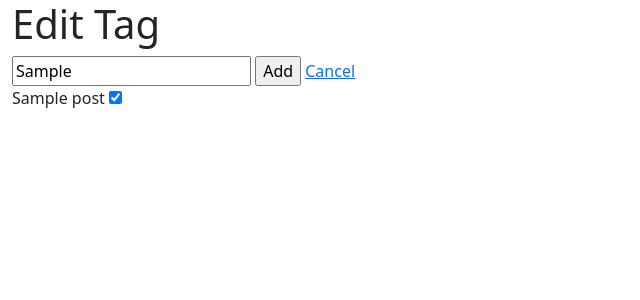
After one commit to SatoruSukehiro/FlaskBlogly, a Flask app: page /tags/1/edit in a window 1280 px wide. The commit adds this page. Shown: the top 300 px of the page, without its empty margins (0-640 px from the left). Run offline with Flask 2, Linux system fonts and the light colour scheme; tables that the repository leaves empty hold one stand-in row (values such as "Sample post").

Commit message:
updated section3

```diff
--- a/app.py
+++ b/app.py
@@ -1,7 +1,7 @@
 """Blogly application."""
 
 from flask import Flask,render_template,redirect,request
-from models import db, connect_db,User,Post
+from models import db, connect_db,User,Post,Tag,PostTag
 
 app = Flask(__name__)
 app.config['SQLALCHEMY_DATABASE_URI'] = 'postgresql:///blogly'
@@ -76,26 +76,36 @@ def deleteUser(user_id):
 
 @app.route('/users/<int:user_id>/post/new',methods=["GET"])
 def createPost(user_id):
-
-    return render_template('postform.html')
+    tags = Tag.query.all()
+    return render_template('postform.html',tags=tags)
 
 @app.route('/users/<int:user_id>/post/new',methods=["POST"])
 def commitPost(user_id):
     user = User.query.get(user_id)
+
+
+
     new_post = Post(title=request.form['title'],content=request.form['content'],user=user)
     db.session.add(new_post)
     db.session.commit()
-    return redirect("/users")
+    for tag in request.form.getlist('tags'):
+        posttags=PostTag(tag_id=tag,post_id=new_post.id)
+        db.session.add(posttags)
+
+    db.session.commit()
+    return redirect(f"/users/{user_id}")
 
 @app.route('/posts/<int:post_id>')
 def getPost(post_id):
-
-    return render_template('postdetails.html',post=Post.query.get(post_id))
+    post=Post.query.get(post_id)
+    return render_template('postdetails.html',post=post)
 
 @app.route('/posts/<int:post_id>/edit')
 def editPost(post_id):
     post = Post.query.get(post_id)
-    return render_template('editpost.html',post=post)
+    tags = Tag.query.all()
+    posttags = PostTag.query.all()
+    return render_template('editpost.html',post=post ,tags=tags, posttags=posttags)
 
 
 @app.route('/posts/<int:post_id>/edit',methods=['POST'])
@@ -103,8 +113,11 @@ def submitPost(post_id):
     post = Post.query.get(post_id)
 
     post.title = request.form['title']
-
-    print(post.content , post.title)
+    post.content = request.form['content']
+    tag_ids = request.form.getlist('tags')
+    for tag in tag_ids:
+        post_tags = PostTag(post_id=post.id, tag_id=tag)
+        db.session.add(post_tags)
     db.session.commit()
     return redirect('/users')
 
@@ -113,3 +126,56 @@ def deletePost(post_id):
     db.session.delete(Post.query.get(post_id))
     db.session.commit()
     return redirect("/users")
+
+
+
+
+
+
+
+
+@app.route('/tags')
+def get_tags():
+    tags =  Tag.query.all()
+    return render_template('/tagslist.html',tags=tags)
+
+@app.route('/tags/<int:tag_id>')
+def tag_details(tag_id):
+    tag = Tag.query.get(tag_id)
+    return render_template('/tagdetails.html',tag=tag)
+
+@app.route('/tags/new')
+def create_tag():
+
+    return render_template('tagform.html')
+
+@app.route('/tags/new',methods=["POST"])
+def post_new_tag():
+    new_tag = Tag(name=request.form['name'])
+    db.session.add(new_tag)
+    db.session.commit()
+    return redirect('/tags')
+
+
+@app.route('/tags/<int:tag_id>/edit')
+def edit_tag(tag_id):
+    tag=Tag.query.get(tag_id)
+    return render_template('edittags.html',tag=tag)
+
+
+@app.route('/tags/<int:tag_id>/edit', methods=["POST"])
+
+def post_tag(tag_id):
+    tag=Tag.query.get(tag_id)
+    tag.name = request.form['name']
+    posttags = PostTag.query.all()
+    print(f'>>>>>>>>>>>>>>>>>>>>>{tag.posts}<<<<<<<<<<<<<<<<')
+    db.session.commit()
+    return redirect('/tags')
+
+@app.route('/tags/<int:tag_id>/delete')
+def delete_tag(tag_id):
+    tag = Tag.query.get(tag_id)
+    db.session.delete(tag)
+    db.session.commit()
+    return redirect('/tags')
--- /dev/null
+++ b/templates/edittags.html
@@ -0,0 +1,38 @@
+{%extends "index.html"%}
+
+{%block content%}
+    <div class="container-fluid">
+        <div class='row'>
+            <h1>
+                Edit Tag
+            </h1>
+        </div>
+        <div class = 'row'>
+            <form method="POST">
+                <label for="name">
+                    <input type="text" name='name' value = {{tag.name}}>
+                    <input type="submit" value="Add">
+                </label>
+                <a href="/tags">Cancel</a>
+                <br>
+                {%for post in tag.posts%}
+                    <label for="posts">
+                        {{post.title}}
+                        <input type="checkbox" name="posts"
+                        value="{{post.id}}"
+                        {%if post in tag.posts%}
+                            checked
+                        {%endif%}
+                        >
+                    </label>
+
+
+
+            {%endfor%}
+            </form>
+
+        </div>
+    </div>
+
+
+{%endblock%}
--- a/templates/postdetails.html
+++ b/templates/postdetails.html
@@ -11,5 +11,8 @@
      <input type="submit" formaction="/posts/{{post.id}}/edit" value="Edit">
      <input type="submit" value="Delete" formaction="/posts/{{post.id}}/delete">
  </form>
-    <a href="">Cancel</a>
+    {%for tag in post.tags%}
+        {{tag.name}}
+    {%endfor%}
+    <a href="/users/{{post.user.id}}">Cancel</a>
 {%endblock%}
--- a/templates/profile.html
+++ b/templates/profile.html
@@ -31,6 +31,7 @@
                     <input type="submit" value="Edit">
                     <input type="submit" formmethod = 'PUT' formaction='/users/{{user.id}}/delete' value='Delete'>
                 </form>
+                <a href="/users">HomePage</a>
             </div>
         </div>
     </div>
--- /dev/null
+++ b/templates/showtag.html
@@ -0,0 +1,5 @@
+{%extends 'index.html'%}
+
+{%block content%}
+    {{tag}}
+{%endblock%}
--- a/templates/userlist.html
+++ b/templates/userlist.html
@@ -16,6 +16,7 @@
             </ul>
             <form action="/users/new" method='get'>
             <input type="submit" value="Add User">
+            <input formaction="/tags/new" type="submit" value="Create A New Tag">
         </form>
         </div>
     </div>
```
Also changed, not shown: models.py (+22 -0 lines), templates/editpost.html (+18 -0 lines), templates/postform.html (+6 -1 lines), templates/tagdetails.html (added, +26 -0 lines), templates/tagform.html (added, +22 -0 lines), templates/tagslist.html (added, +13 -0 lines), 2 other files.
